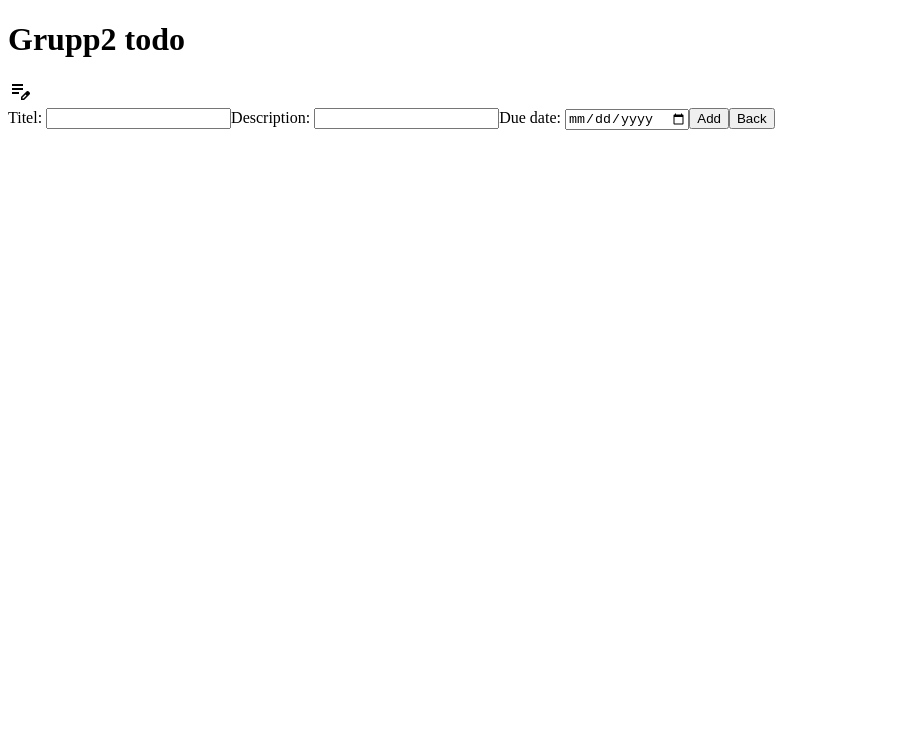
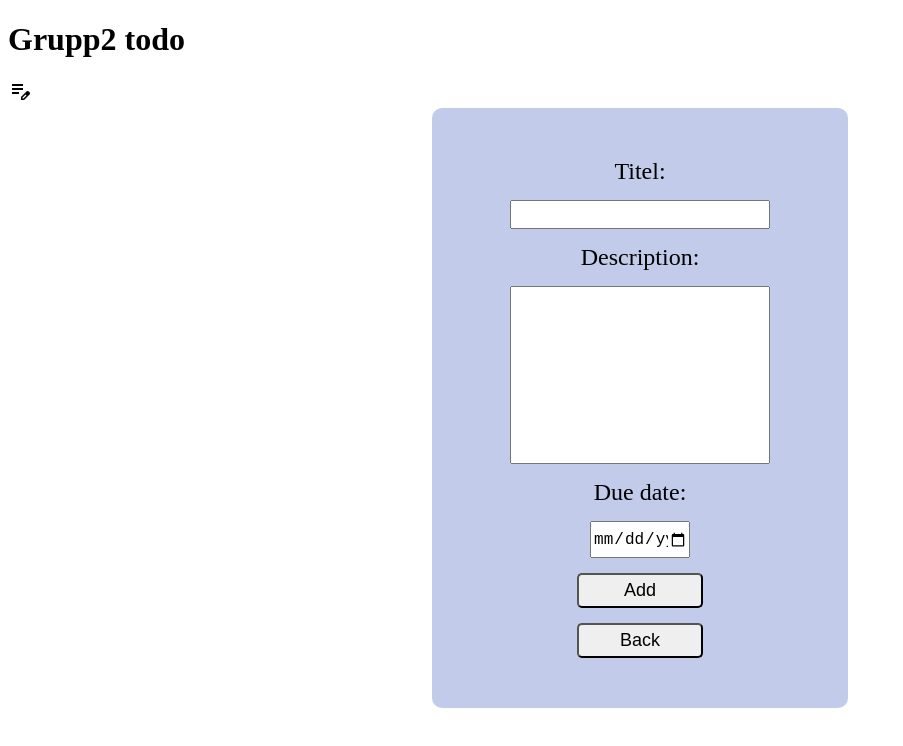
Before and after one commit to AnnebladFelix/grupp2-todo, a website built with webpack: page index.html in a window 1280 px wide. Both pictures are taken after a click on the element "edit_note". Shown: the whole page, without its empty margins (0-903 px from the left). Built offline with nearby package versions, Linux system fonts and the light colour scheme; some packages are replaced by stand-ins of ours; no server answers; the database is empty.

Commit message:
styled and id to edit and new form

```diff
--- a/index.html
+++ b/index.html
@@ -8,6 +8,7 @@
       rel="stylesheet"
       href="https://fonts.googleapis.com/css2?family=Material+Symbols+Outlined:opsz,wght,FILL,GRAD@48,400,0,0"
     />
+    <link rel="stylesheet" href="style.css">
     <title>Grupp2 todo</title>
   </head>
   <body>
--- a/newTodoForm.js
+++ b/newTodoForm.js
@@ -1,6 +1,7 @@
 import printTodosList from "./printTodos.js";
 import { initializeApp } from "firebase/app";
 import { getDatabase, ref, set, push, get, } from "firebase/database";
+
 
 const rootDiv = document.getElementById("root");
 
@@ -23,13 +24,14 @@ export default function newTodoForm(){
     rootDiv.innerHTML = "";
 
     const formDiv = document.createElement("div");
-
+    formDiv.id = "form-div";
     const titleInputLabel = document.createElement("label");
     titleInputLabel.innerText = "Titel: ";
     titleInputLabel.setAttribute("for", "titleInput");
 
     const titleInput = document.createElement("input");
     titleInput.className = "titleInput";
+    titleInput.id = "titel-Input";
     titleInput.type = "text";
 
     const descInputLabel = document.createElement("label");
@@ -38,6 +40,7 @@ export default function newTodoForm(){
 
     const descInput = document.createElement("input");
     descInput.className = "descInput";
+    descInput.id = "desc-input";
     descInput.type = "text";
 
     const dateInputLabel = document.createElement("label");
@@ -46,15 +49,18 @@ export default function newTodoForm(){
 
     const dateInput = document.createElement("input");
     dateInput.className = "dateInput";
+    dateInput.id = "date-input";
     dateInput.type = "date";
 
     const newTodoBtn = document.createElement("button");
     newTodoBtn.className = "NewTodoBtn";
     newTodoBtn.innerText = "Add";
+    newTodoBtn.id = "new-todo";
 
     const backBtn = document.createElement("button");
     backBtn.className = "backTodoBtn";
     backBtn.innerText = "Back";
+    backBtn.id = "back-btn";
 
     formDiv.append(
       titleInputLabel,
--- a/style.css
+++ b/style.css
@@ -0,0 +1,58 @@
+#form-div {
+    display:flex;
+    flex-direction: column;
+    row-gap: 15px;
+    width: 25%;
+    min-width: 150px;
+    align-items:center;
+    justify-content: center;
+    background: #c2cbea;
+    padding: 50px;
+    text-align: center;
+    border-radius: 10px;
+    margin: auto;
+    font-size:x-large;
+
+}
+
+#titel-Input {
+    width: 80%;
+    padding-bottom: 3%;
+}
+
+#desc-input {
+    width: 80%;
+    padding-bottom: 50%;
+}
+
+#date-input {
+    width: 30%;
+    padding-top: 2%;
+    padding-bottom: 2%;
+    text-align: center;
+    font-size: large;
+}
+
+#new-todo {
+    width: 40%;
+    border-radius: 5px;
+    padding: 5px;
+    font-size: large;
+    cursor: pointer;
+}
+
+#new-todo:hover {
+    transform: scale(1.1);
+}
+
+#back-btn {
+    width: 40%;
+    border-radius: 5px;
+    padding: 5px;
+    font-size: large;
+    cursor: pointer;
+}
+
+#back-btn:hover {
+    transform: scale(1.1);
+}
--- a/updateTodo.js
+++ b/updateTodo.js
@@ -24,7 +24,7 @@ export default function updateTodo(todo){
     rootDiv.innerHTML = "";
 
     const formDiv = document.createElement("div");
-
+    formDiv.id = "form-div";
     const titleInputLabel = document.createElement("label");
     titleInputLabel.innerText = "Titel: ";
     titleInputLabel.setAttribute("for", "titleInput");
@@ -33,6 +33,7 @@ export default function updateTodo(todo){
     titleInput.className = "titleInput";
     titleInput.type = "text";
     titleInput.value = todo.title
+    titleInput.id = "titel-Input";
 
 
     const descInputLabel = document.createElement("label");
@@ -43,6 +44,7 @@ export default function updateTodo(todo){
     descInput.className = "descInput";
     descInput.type = "text";
     descInput.value = todo.description;
+    descInput.id = "desc-input";
 
     const dateInputLabel = document.createElement("label");
     dateInputLabel.innerText = "Due date: ";
@@ -52,14 +54,17 @@ export default function updateTodo(todo){
     dateInput.className = "dateInput";
     dateInput.type = "date";
     dateInput.value = todo.dueDate;
+    dateInput.id = "date-input";
 
     const saveTodoBtn = document.createElement("button");
     saveTodoBtn.className = "saveTodoBtn";
     saveTodoBtn.innerText = "Save";
+    saveTodoBtn.id = "new-todo";
 
     const backBtn = document.createElement("button");
     backBtn.className = "backTodoBtn";
     backBtn.innerText = "Back";
+    backBtn.id = "back-btn";
 
     formDiv.append(
       titleInputLabel,
```
Also changed, not shown: dist/bundle.js.
